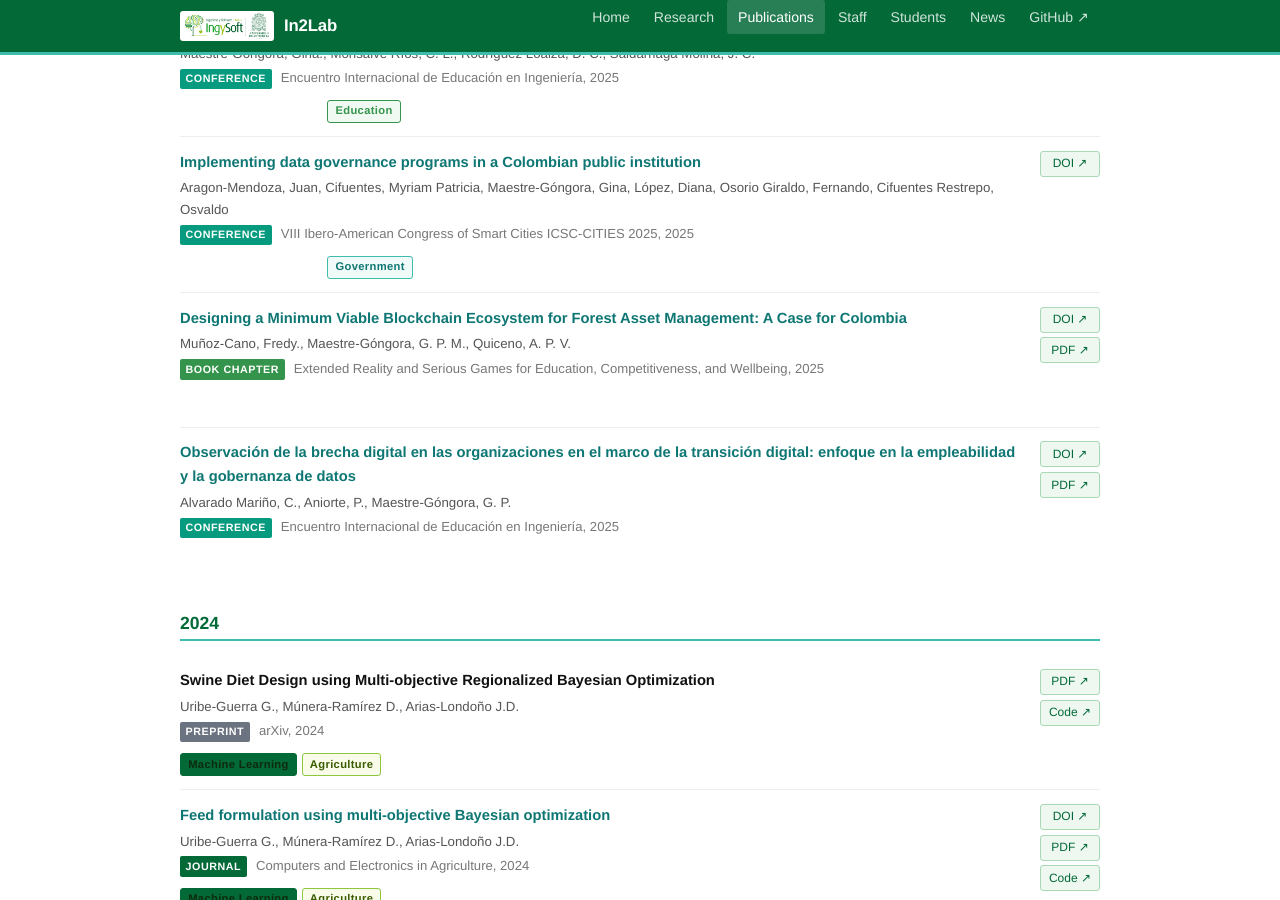
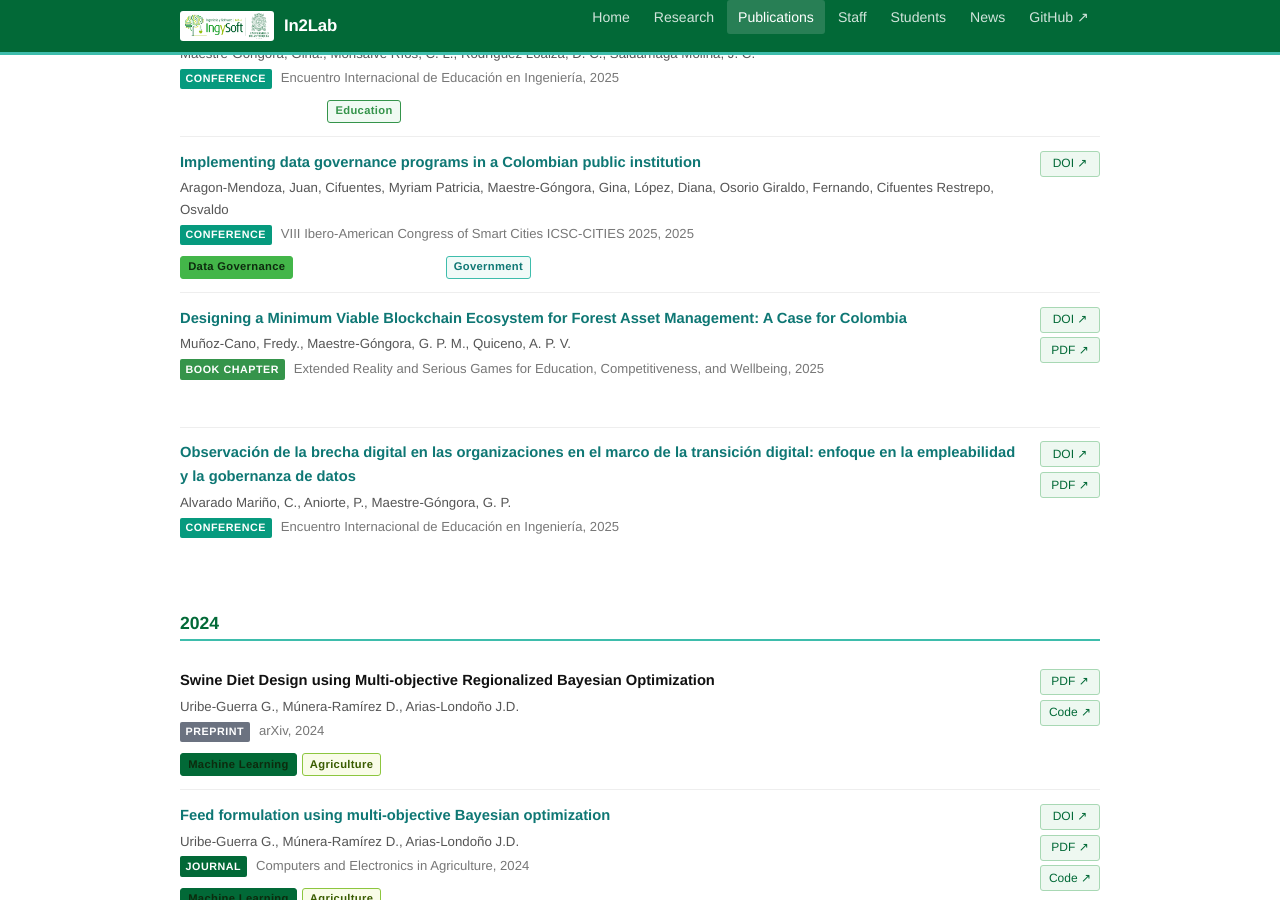
Before and after one commit to IN2LABUDEA/IN2LABUDEA.github.io, a Jekyll site: the page built from publications.html, in a window 1280 px wide and 900 px high, scrolled down 1744 px. Built offline with Jekyll 4.4.1, drawn with Linux system fonts in a browser that asks for light colours.

Commit message:
Update publications.yml

```diff
--- a/_data/publications.yml
+++ b/_data/publications.yml
@@ -415,7 +415,7 @@
   venue: "VIII Ibero-American Congress of Smart Cities ICSC-CITIES 2025"
   year: 2025
   type: conference
-  tags: [DG, DT, Government]
+  tags: [governance, DT, Government]
   doi: "10.5281/zenodo.18341300"
   pdf: null
   code: null
```
